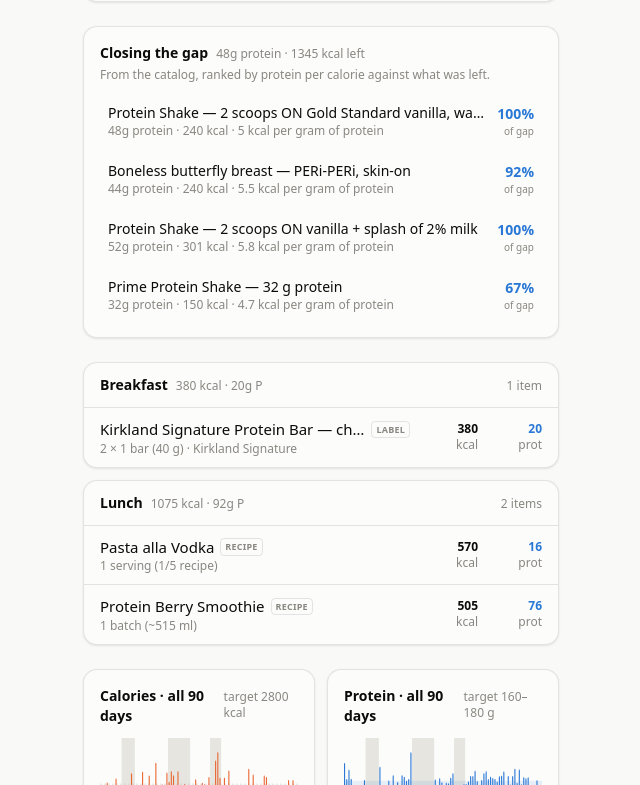
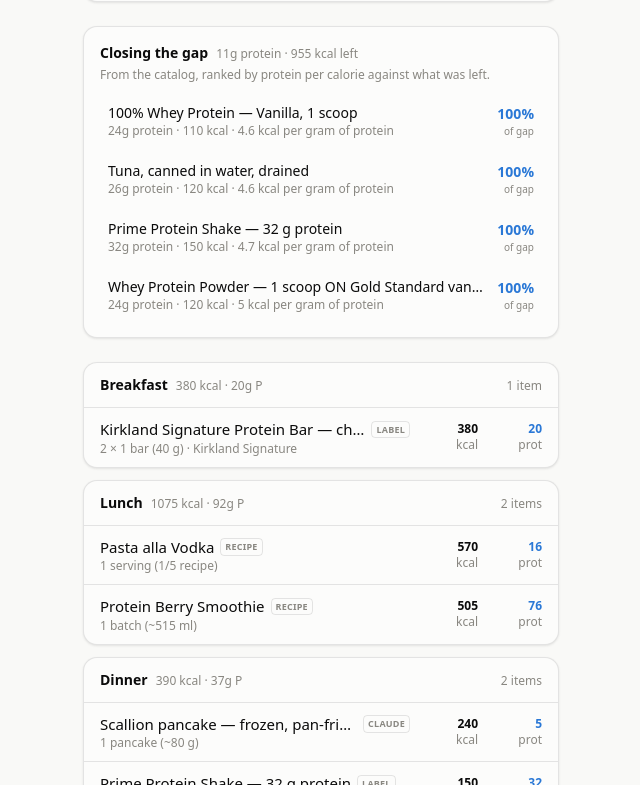
Before and after one commit to soldoutbudokan/Health, a Next.js app: page /Health/ in a window 1280 px wide. Shown: the part 1415-2200 px from the top of the page, without its empty margins (69-709 px from the left). Built offline with nearby package versions, Linux system fonts and the light colour scheme.

Commit message:
Log Oct 31 dinner: a plain frozen scallion pancake and a Prime protein shake
Adds staple-scallion-pancake-frozen, estimated from the pancake inside the
roll-up recipe since no box was at hand. The light lower planned for today
was skipped; nothing to log for it.

```diff
--- a/src/data/staples.ts
+++ b/src/data/staples.ts
@@ -840,6 +840,17 @@ export const STAPLE_FOODS: Food[] = [
     tags: ["carrot cake", "cake", "dessert", "icing", "cream cheese", "snack"],
   },
   {
+    id: "staple-scallion-pancake-frozen",
+    name: "Scallion pancake",
+    variant: "frozen, pan-fried, plain",
+    source: "claude",
+    per: "1 pancake (~80 g)",
+    gramsPerServing: 80,
+    macros: { calories: 240, protein: 5, carbs: 28, fat: 12, fiber: 1, sugar: 1, sodium: 350 },
+    note: "Estimated on Oct 31, with no box to read: one frozen Taiwanese-style pancake, pan-fried, with nothing on it. It's the pancake in the Scallion Pancake Egg Roll-Up recipe, which puts the brands at 190–260 kcal and the pancake at about 350 mg sodium. Call it 190–290 kcal with the pan oil, and 300–450 mg sodium. If the box turns up, use its panel.",
+    tags: ["scallion pancake", "green onion pancake", "pancake", "frozen", "chinese", "taiwanese"],
+  },
+  {
     id: "staple-mortadella-sandwich-ciabatta",
     name: "Mortadella sandwich",
     variant: "ciabatta roll, melted cheese, pressed",
```
Also changed, not shown: data/log.csv.
